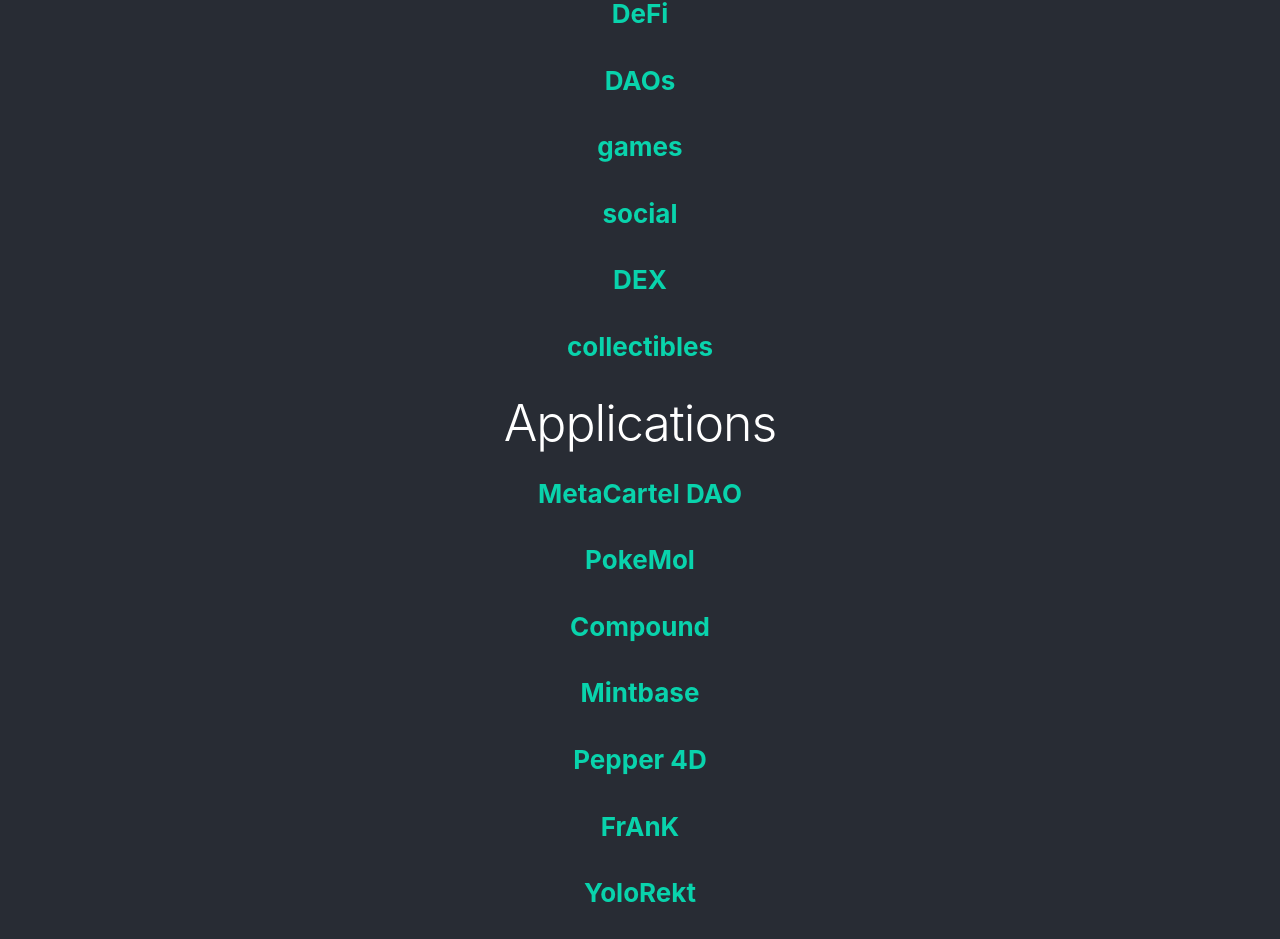
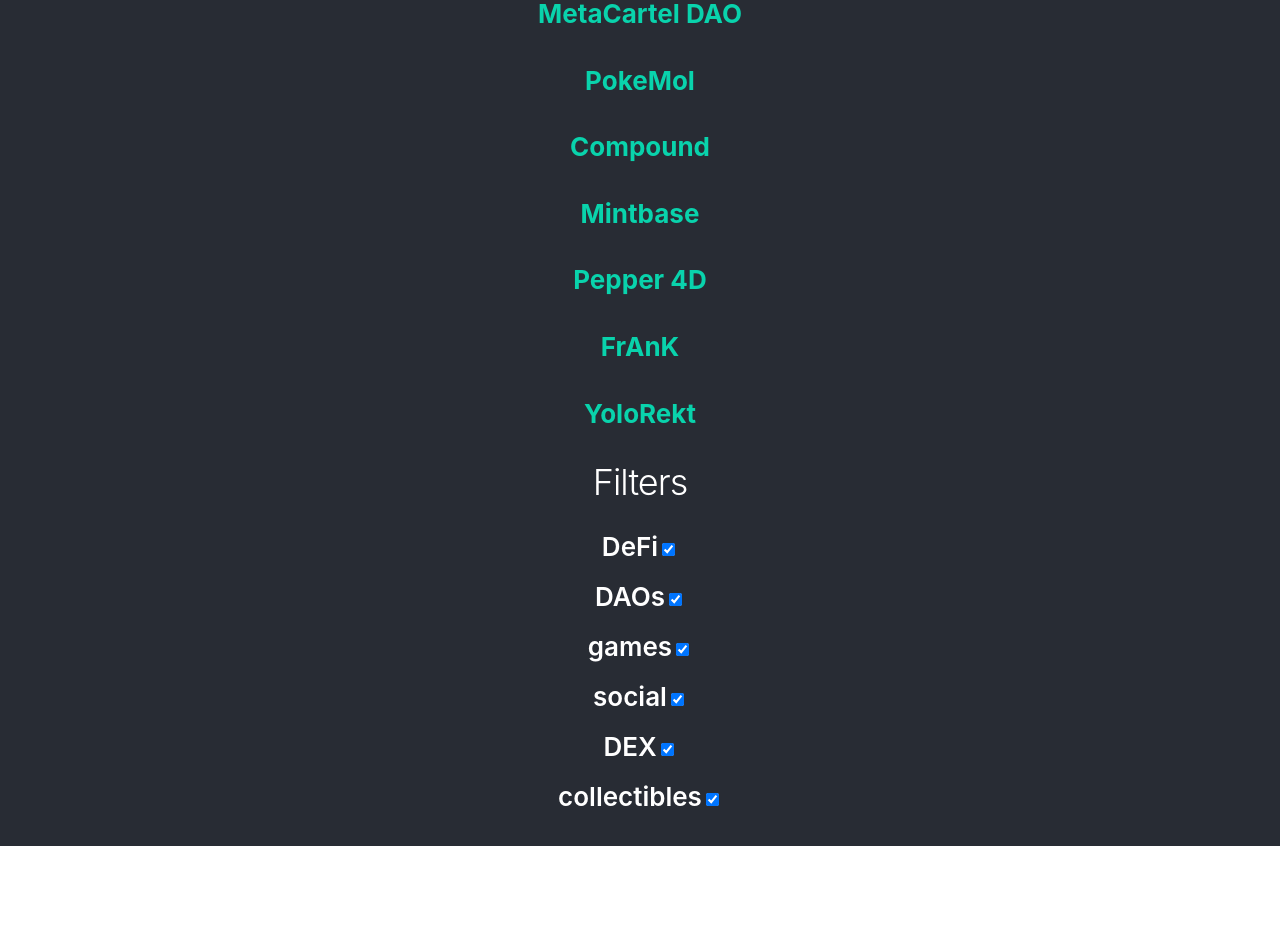
Before and after one commit to metacartel/everest-web-app, a React (Create React App) app: page /applications in a window 1280 px wide. Shown: the part 332-1271 px from the top of the page. After the commit the page ends 1178 px from the top, so only its background shows below. Built offline with nearby package versions, Linux system fonts and the light colour scheme.

Commit message:
Prep for filtering by type

```diff
--- a/src/pages/Applications.tsx
+++ b/src/pages/Applications.tsx
@@ -1,24 +1,82 @@
-import React from "react";
+import React, { useReducer } from "react";
 import StyledLink from "../components/presentational/StyledLink";
 import { applicationTypes, applications } from "../constants/projects";
 
 // TODO: Generalize this component to work for services, infrastructure, and content too, and just pass a type prop in
 
+// TODO: Make dynamic
+interface FilterState {
+  DAOs: boolean;
+  DeFi: boolean;
+  games: boolean;
+  social: boolean;
+  DEX: boolean;
+  collectibles: boolean;
+}
+
+const initialState: FilterState = {
+  DeFi: true,
+  DAOs: true,
+  games: true,
+  social: true,
+  DEX: true,
+  collectibles: true
+};
+
+function reducer(state: any, action: any) {
+  switch (action.type) {
+    // TODO: Build these cases programmatically
+    case "DeFi":
+      return {
+        ...state,
+        ...{
+          DeFi: !state.DeFi
+        }
+      };
+    case "DAOs":
+      return {
+        ...state,
+        ...{
+          DAOs: !state.DAOs
+        }
+      };
+    case "games":
+      return {
+        ...state,
+        ...{
+          games: !state.games
+        }
+      };
+    case "DEX":
+      return {
+        ...state,
+        ...{
+          DEX: !state.DEX
+        }
+      };
+    case "social":
+      return {
+        ...state,
+        ...{
+          social: !state.social
+        }
+      };
+    case "collectibles":
+      return {
+        ...state,
+        ...{
+          collectibles: !state.collectibles
+        }
+      };
+    default:
+      throw new Error();
+  }
+}
+
 export default function Applications({ match }: any) {
+  const [state, dispatch] = useReducer(reducer, initialState);
   return (
     <div>
-      <h1>Filters</h1>
-
-      {/* TODO: Maybe DRY this up with the mapping from the home page */}
-      {applicationTypes.map((name, index) => {
-        const filter = name.toLowerCase();
-        return (
-          <p key={name}>
-            <StyledLink to={`/applications?type=${filter}`} label={name} />
-          </p>
-        );
-      })}
-
       <h1>Applications</h1>
       {applications.map(({ name }, index) => {
         return (
@@ -27,6 +85,28 @@
           </p>
         );
       })}
+      <h3>Filters</h3>
+
+      <form>
+        {applicationTypes.map((applicationType, index) => (
+          <label key={index}>
+            {applicationType}
+            <input
+              name={applicationType}
+              type="checkbox"
+              // TODO: Make checked use state
+              checked={state[applicationType]}
+              onChange={e => {
+                console.log(e.target);
+
+                const action = `${applicationType}`;
+                dispatch({ type: applicationType });
+                // setEnabledTypes(e.target.value);
+              }}
+            />
+          </label>
+        ))}
+      </form>
     </div>
   );
 }
```
